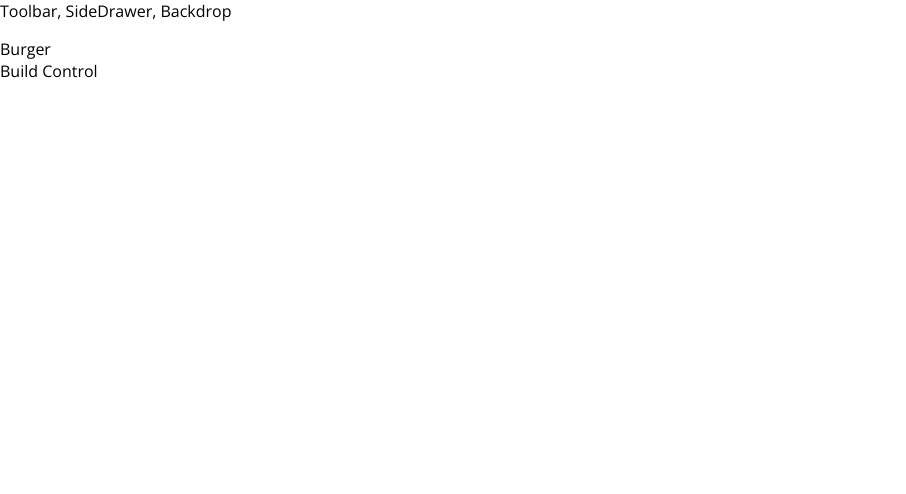
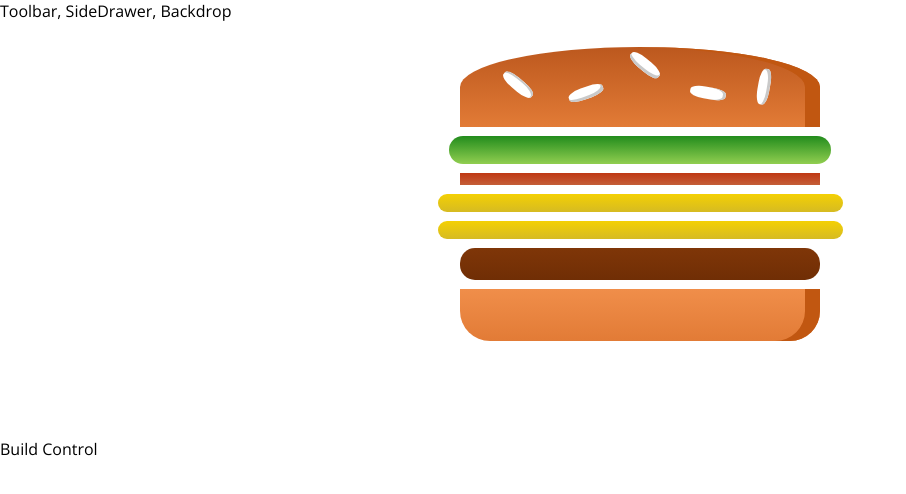
Before and after one commit to dlwangyilin/Burger-Builder, a React (Create React App) app: page / in a window 1280 px wide. Shown: the top 494 px of the page, without its empty margins (0-906 px from the left). Built offline with nearby package versions, Linux system fonts and the light colour scheme.

Commit message:
Dynamic add burger ingredients

```diff
--- a/package.json
+++ b/package.json
@@ -6,6 +6,7 @@
     "@testing-library/jest-dom": "^4.2.4",
     "@testing-library/react": "^9.5.0",
     "@testing-library/user-event": "^7.2.1",
+    "prop-types": "^15.7.2",
     "react": "^16.13.1",
     "react-dom": "^16.13.1",
     "react-scripts": "3.4.1"
--- /dev/null
+++ b/src/Components/Burgur/Burger.js
@@ -0,0 +1,27 @@
+import React from "react";
+import classes from './Burger.module.css';
+import BurgerIngredient from "./BurgerIngredient/BurgerIngredient";
+
+const burger = (props) => {
+    const transformedIngredients = Object.keys(props.ingredients)
+        .map(igKey => {
+            return [...Array(props.ingredients[igKey])].map((_, i) => {
+                return <BurgerIngredient key={igKey + i} type={igKey}/>;
+            });
+    });
+    /*
+    Object.keys(props.ingredients) 会把这个object的所有key作为string的形式放进array里
+    比如有两层肉，那我们就需要生成两个<BurgerIngredient type = 'Meat'/>,这是通过生成一个长度为2的数组，再调用map函数实现的。
+    [...Array(props.ingredients[igKey])].map((_, i)
+     */
+
+    return (
+        <div className={classes.Burger}>
+            <BurgerIngredient type={"bread-top"} />
+            {transformedIngredients}
+            <BurgerIngredient type={"bread-bottom"} />
+        </div>
+    );
+};
+
+export default burger;
--- /dev/null
+++ b/src/Components/Burgur/Burger.module.css
@@ -0,0 +1,30 @@
+.Burger {
+    width: 100%;
+    margin: auto;
+    height: 250px;
+    overflow: scroll;
+    text-align: center;
+    font-weight: bold;
+    font-size: 1.2rem;
+}
+
+@media (min-width: 1000px) and (min-height: 700px) {
+    .Burger {
+        width: 700px;
+        height: 600px;
+    }
+}
+
+@media (min-width: 500px) and (min-height: 401px) {
+    .Burger {
+        width: 450px;
+        height: 400px;
+    }
+}
+
+@media (min-width: 500px) and (max-height: 401px) {
+    .Burger {
+        width: 350px;
+        height: 300px;
+    }
+}
--- /dev/null
+++ b/src/Components/Burgur/BurgerIngredient/BurgerIngredient.js
@@ -0,0 +1,43 @@
+import React, {Component} from "react";
+import classes from './BurgerIngredient.module.css';
+import PropTypes from 'prop-types';
+
+class BurgerIngredient extends Component {
+    render() {
+        let ingredient = null;
+        switch (this.props.type) {
+            case ('bread-bottom'):
+                ingredient = <div className={classes.BreadBottom}> </div>;
+                break;
+            case ('bread-top'):
+                ingredient = (
+                    <div className={classes.BreadTop}>
+                        <div className={classes.Seeds1}> </div>
+                        <div className={classes.Seeds2}> </div>
+                    </div>
+                );
+                break;
+            case ('meat'):
+                ingredient = <div className={classes.Meat}> </div>;
+                break;
+            case ('cheese'):
+                ingredient = <div className={classes.Cheese}> </div>;
+                break;
+            case ('bacon'):
+                ingredient = <div className={classes.Bacon}> </div>;
+                break;
+            case ('salad'):
+                ingredient = <div className={classes.Salad}> </div>;
+                break;
+            default:
+                ingredient = null;
+        }
+        return ingredient;
+    };
+}
+
+BurgerIngredient.propTypes = {
+    type: PropTypes.string.isRequired
+};
+
+export default BurgerIngredient;
--- /dev/null
+++ b/src/Components/Burgur/BurgerIngredient/BurgerIngredient.module.css
@@ -0,0 +1,113 @@
+.BreadBottom {
+    height: 13%;
+    width: 80%;
+    background: linear-gradient(#F08E4A, #e27b36);
+    border-radius: 0 0 30px 30px;
+    box-shadow: inset -15px 0 #c15711;
+    margin: 2% auto;
+}
+
+.BreadTop {
+    height: 20%;
+    width: 80%;
+    background: linear-gradient(#bc581e, #e27b36);
+    border-radius: 50% 50% 0 0;
+    box-shadow: inset -15px 0 #c15711;
+    margin: 2% auto;
+    position: relative;
+}
+
+.Seeds1 {
+    width: 10%;
+    height: 15%;
+    position: absolute;
+    background-color: white;
+    left: 30%;
+    top: 50%;
+    border-radius: 40%;
+    transform: rotate(-20deg);
+    box-shadow: inset -2px -3px #c9c9c9;
+}
+
+.Seeds1:after {
+    content: "";
+    width: 100%;
+    height: 100%;
+    position: absolute;
+    background-color: white;
+    left: -170%;
+    top: -260%;
+    border-radius: 40%;
+    transform: rotate(60deg);
+    box-shadow: inset -1px 2px #c9c9c9;
+  }
+
+.Seeds1:before {
+    content: "";
+    width: 100%;
+    height: 100%;
+    position: absolute;
+    background-color: white;
+    left: 180%;
+    top: -50%;
+    border-radius: 40%;
+    transform: rotate(60deg);
+    box-shadow: inset -1px -3px #c9c9c9;
+  }
+
+  .Seeds2 {
+    width: 10%;
+    height: 15%;
+    position: absolute;
+    background-color: white;
+    left: 64%;
+    top: 50%;
+    border-radius: 40%;
+    transform: rotate(10deg);
+    box-shadow: inset -3px 0 #c9c9c9;
+  }
+
+  .Seeds2:before {
+    content: "";
+    width: 100%;
+    height: 100%;
+    position: absolute;
+    background-color: white;
+    left: 150%;
+    top: -130%;
+    border-radius: 40%;
+    transform: rotate(90deg);
+    box-shadow: inset 1px 3px #c9c9c9;
+  }
+
+
+.Meat {
+    width: 80%;
+    height: 8%;
+    background: linear-gradient(#7f3608, #702e05);
+    margin: 2% auto;
+    border-radius: 15px;
+}
+
+.Cheese {
+    width: 90%;
+    height: 4.5%;
+    margin: 2% auto;
+    background: linear-gradient(#f4d004, #d6bb22);
+    border-radius: 20px;
+}
+
+.Salad {
+    width: 85%;
+    height: 7%;
+    margin: 2% auto;
+    background: linear-gradient(#228c1d, #91ce50);
+    border-radius: 20px;
+}
+
+.Bacon {
+    width: 80%;
+    height: 3%;
+    background: linear-gradient(#bf3813, #c45e38);
+    margin: 2% auto;
+}
--- a/src/Containers/BurgerBuilder/BurgerBuilder.js
+++ b/src/Containers/BurgerBuilder/BurgerBuilder.js
@@ -1,11 +1,21 @@
 import React, {Component} from 'react';
 import Aux from '../../hoc/Auxiliary';
+import Burger from '../../Components/Burgur/Burger';
 
 class BurgerBuilder extends Component {
+    state = {
+        ingredients: {
+            salad: 1,
+            bacon: 1,
+            cheese: 2,
+            meat: 1
+        }
+    };
+
     render() {
         return (
             <Aux>
-                <div> Burger </div>
+                <Burger ingredients={this.state.ingredients}/>
                 <div> Build Control </div>
             </Aux>
         );
```
